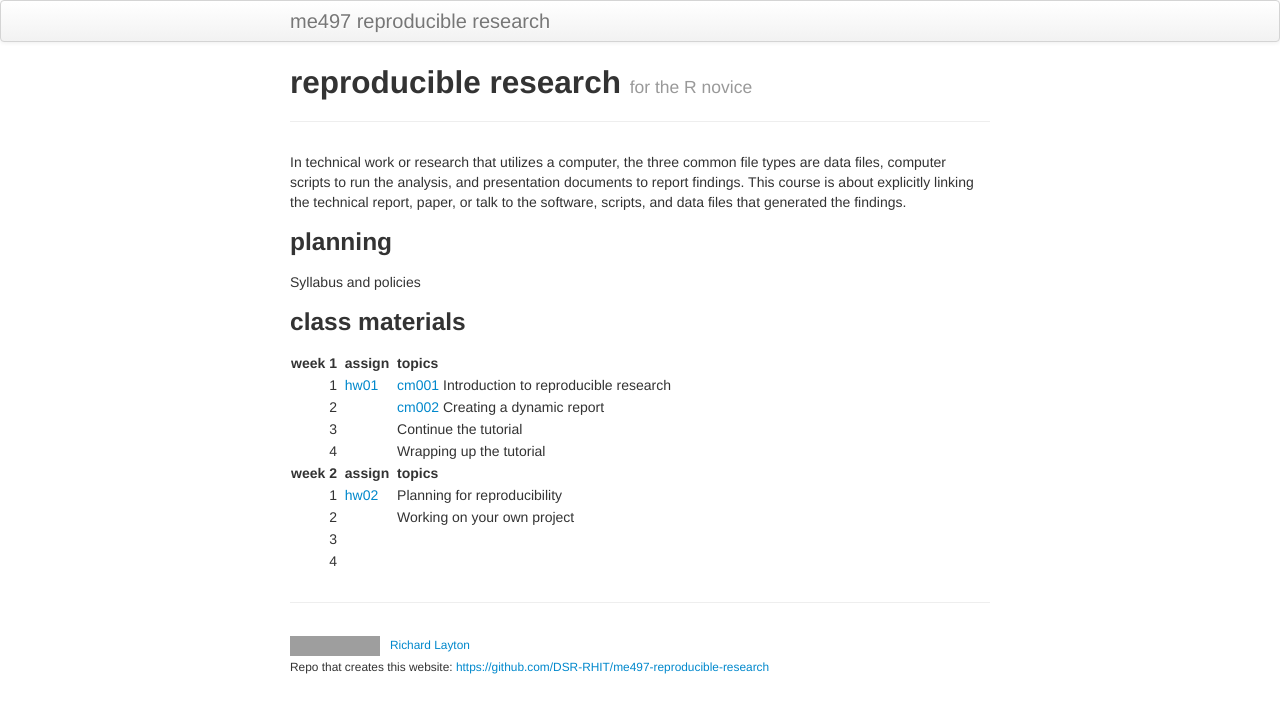
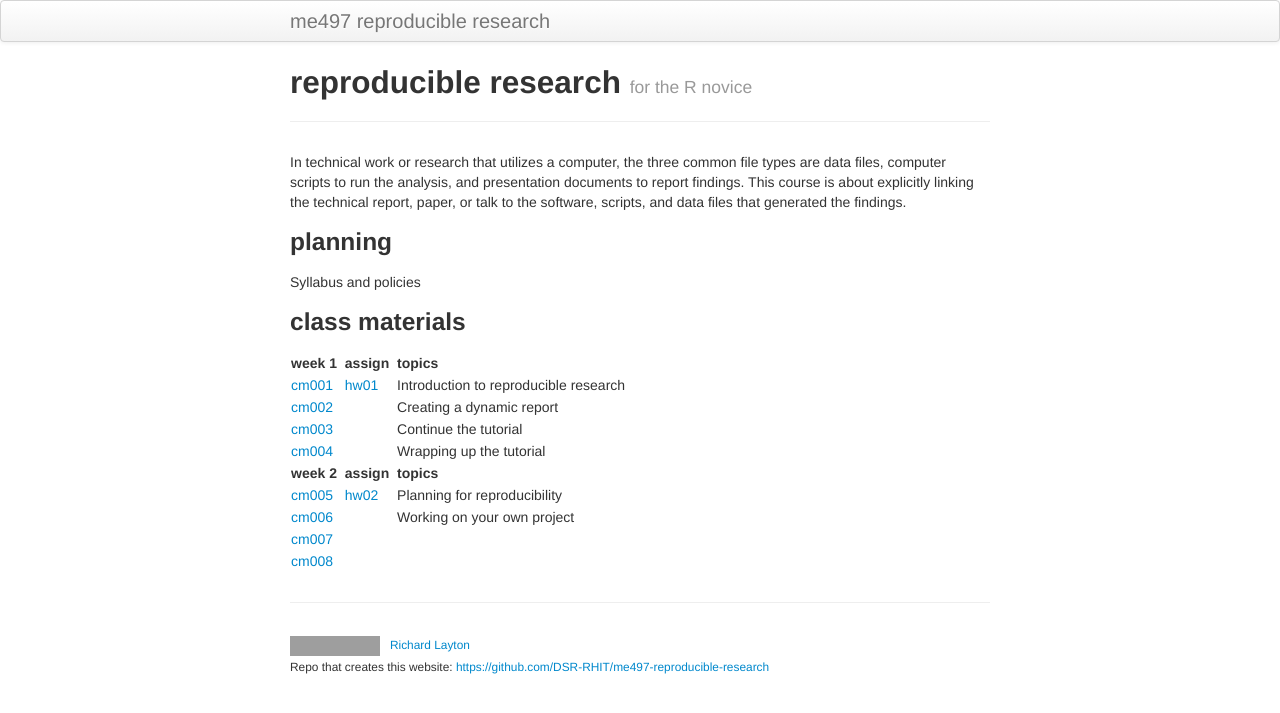
Before and after one commit to staceb/me497-reproducible-research, a Jekyll site: the page built from index.md, in a window 1280 px wide. Shown: the top 713 px of the page. Built offline with Jekyll 4.4.1, drawn with Linux system fonts in a browser that asks for light colours; grey boxes are pictures that could not be loaded.

```diff
--- a/index.md
+++ b/index.md
@@ -19,20 +19,20 @@ Syllabus and policies
 ### class materials
 
 
-| week 1|   |assign         |   |topics                                                |
-|------:|:--|:--------------|:--|:-----------------------------------------------------|
-|      1|   |[hw01](linkto) |   |[cm001](linkto) Introduction to reproducible research |
-|      2|   |               |   |[cm002](linkto)  Creating a dynamic report            |
-|      3|   |               |   |Continue the tutorial                                 |
-|      4|   |               |   |Wrapping up the tutorial                              |
+|week 1          |   |assign         |   |topics                                |
+|:---------------|:--|:--------------|:--|:-------------------------------------|
+|[cm001](linkto) |   |[hw01](linkto) |   |Introduction to reproducible research |
+|[cm002](linkto) |   |               |   |Creating a dynamic report             |
+|[cm003](linkto) |   |               |   |Continue the tutorial                 |
+|[cm004](linkto) |   |               |   |Wrapping up the tutorial              |
 
 
-| week 2|   |assign         |   |topics                       |
-|------:|:--|:--------------|:--|:----------------------------|
-|      1|   |[hw02](linkto) |   |Planning for reproducibility |
-|      2|   |               |   |Working on your own project  |
-|      3|   |               |   |                             |
-|      4|   |               |   |                             |
+|week 2          |   |assign         |   |topics                       |
+|:---------------|:--|:--------------|:--|:----------------------------|
+|[cm005](linkto) |   |[hw02](linkto) |   |Planning for reproducibility |
+|[cm006](linkto) |   |               |   |Working on your own project  |
+|[cm007](linkto) |   |               |   |                             |
+|[cm008](linkto) |   |               |   |                             |
 
 
 
```
Also changed, not shown: data/calendar.csv (+8 -8 lines).
